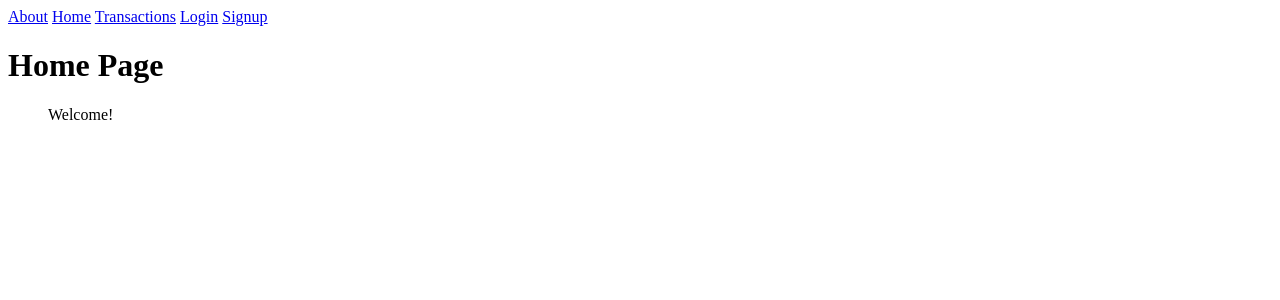
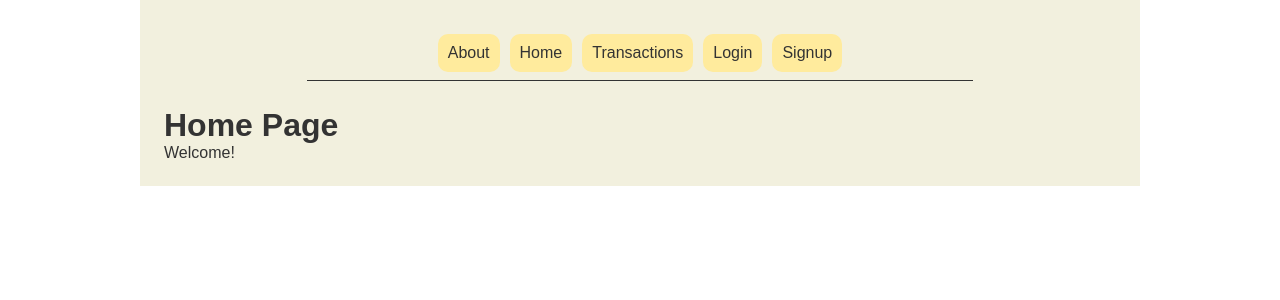
Before and after one commit to Michael-YZhou/Flask-Budgeting-Tool, a Flask app: page / in a window 1280 px wide. Shown: the top 300 px of the page. Run offline with Flask 3, Linux system fonts and the light colour scheme.

Commit message:
add css for nav

```diff
--- a/static/style.css
+++ b/static/style.css
@@ -3,6 +3,25 @@
   margin: 0;
   box-sizing: border-box;
   /* background-color: rgb(242, 240, 222); */
+}
+
+nav {
+  display: flex;
+  gap: 10px;
+  margin-block: 10px;
+  margin-inline: auto;
+  justify-content: center;
+  padding-bottom: 8px;
+  border-bottom: 0.12px solid;
+  max-width: 70%;
+}
+
+nav > a {
+  background-color: rgb(255, 235, 157);
+  padding: 10px;
+  border-radius: 10px;
+  color: #333;
+  text-decoration: none;
 }
 
 .main_container {
--- a/templates/base.html
+++ b/templates/base.html
@@ -4,7 +4,7 @@
     <meta charset="UTF-8" />
     <meta http-equiv="X-UA-Compatible" content="IE=edge" />
     <meta name="viewport" content="width=device-width, initial-scale=1.0" />
-    <!-- <link rel="stylesheet" href="style.css" /> -->
+    <link rel="stylesheet" href="style.css" />
     {% block head %}{% endblock %}
     <title>Flask Budgeting Tool</title>
   </head>
@@ -15,9 +15,9 @@
           <a href="#">About</a>
           <a href="/">Home</a>
           <a href="/transactions">Transactions</a>
-          {# | #} {% if session["user_name"] %} Hello {{session["user_name"] }}!
+          {# | #} {% if session["user_name"] %}
           <a href="/logout">Logout</a>
-          {% else %}
+          Hello {{session["user_name"] }}! {% else %}
           <a href="/login">Login</a>
           {# Or #}
           <a href="/signup">Signup</a>
```
